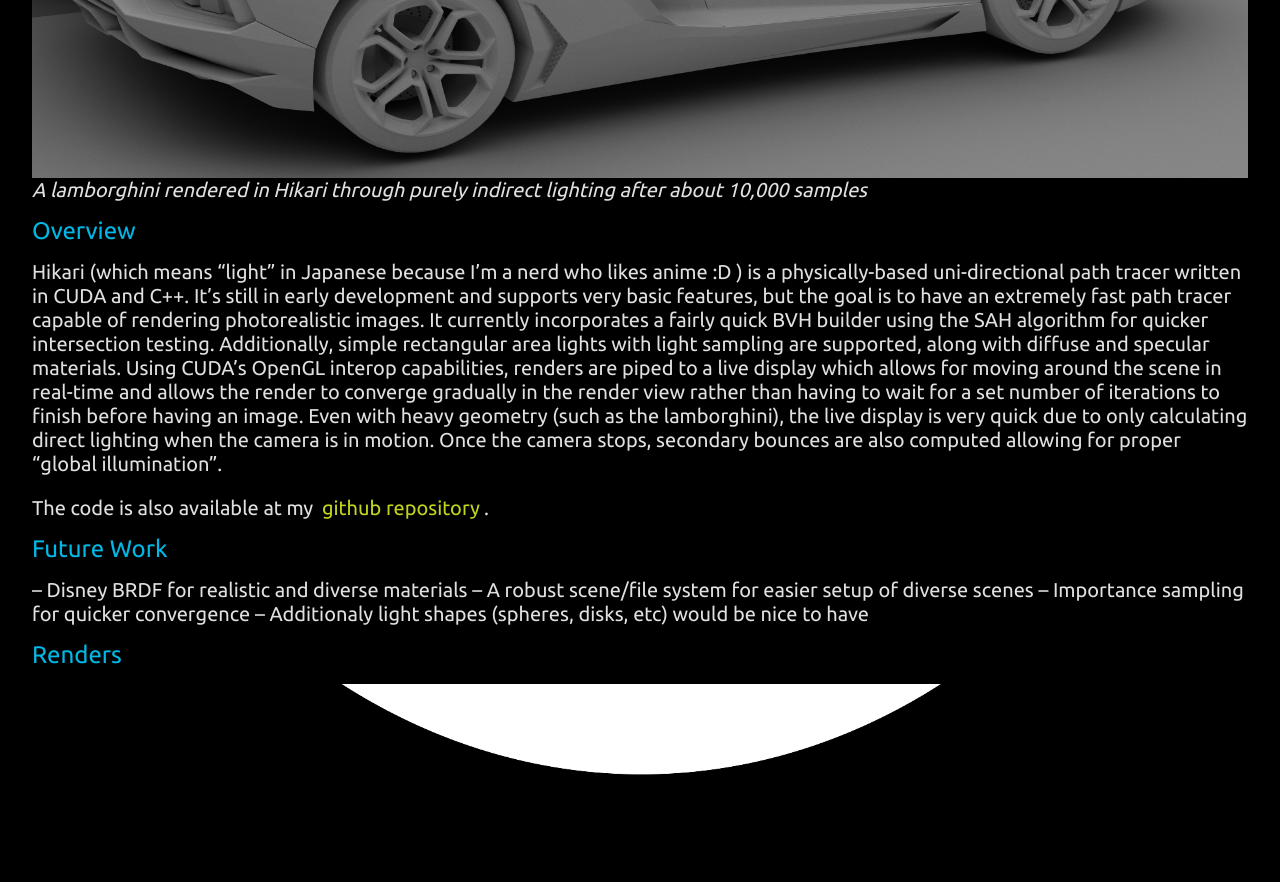
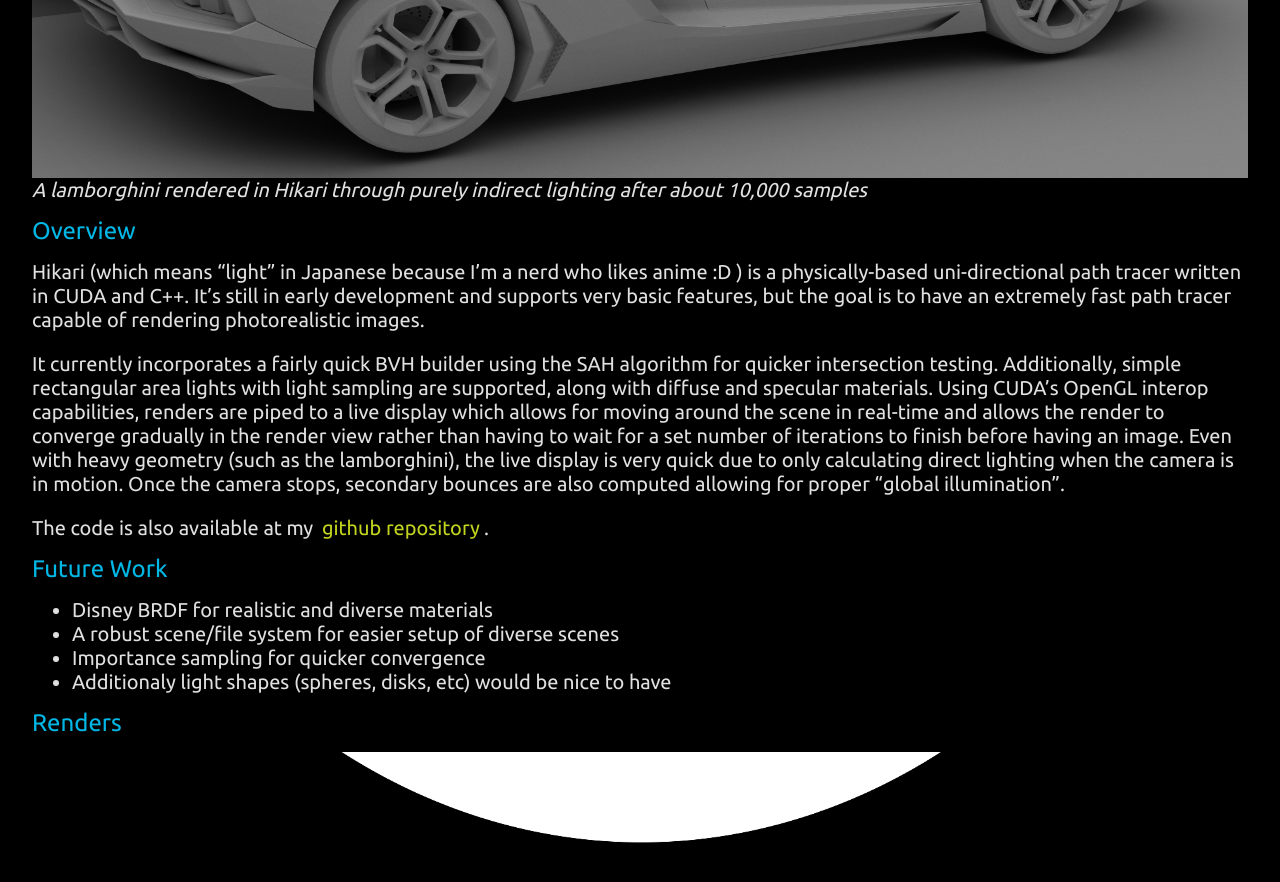
Before and after one commit to JAGJ10/jagj10.github.io, a Jekyll site: the page built from projects/hikari.md, in a window 1280 px wide and 900 px high, scrolled down 659 px. Shown: the top 882 px of the window. Built offline with Jekyll 4.4.1, drawn with Linux system fonts in a browser that asks for light colours.

Commit message:
fix hikari page

```diff
--- a/projects/hikari.md
+++ b/projects/hikari.md
@@ -14,16 +14,17 @@
 ### Overview ###
 
 Hikari (which means "light" in Japanese because I'm a nerd who likes anime :D ) is a physically-based uni-directional path tracer written in CUDA and C++. It's still in early development and supports very basic features, but the goal is to have an extremely fast path tracer capable of rendering photorealistic images.
+<pre></pre>
 It currently incorporates a fairly quick BVH builder using the SAH algorithm for quicker intersection testing. Additionally, simple rectangular area lights with light sampling are supported, along with diffuse and specular materials. Using CUDA's OpenGL interop capabilities, renders are piped to a live display which allows for moving around the scene in real-time and allows the render to converge gradually in the render view rather than having to wait for a set number of iterations to finish before having an image. Even with heavy geometry (such as the lamborghini), the live display is very quick due to only calculating direct lighting when the camera is in motion. Once the camera stops, secondary bounces are also computed allowing for proper "global illumination".
 
 <pre></pre>
 The code is also available at my [github repository](https://github.com/JAGJ10/Hikari).
 
 ### Future Work ###
--- Disney BRDF for realistic and diverse materials
--- A robust scene/file system for easier setup of diverse scenes
--- Importance sampling for quicker convergence
--- Additionaly light shapes (spheres, disks, etc) would be nice to have
+- Disney BRDF for realistic and diverse materials
+- A robust scene/file system for easier setup of diverse scenes
+- Importance sampling for quicker convergence
+- Additionaly light shapes (spheres, disks, etc) would be nice to have
 
 ### Renders ###
 
```
